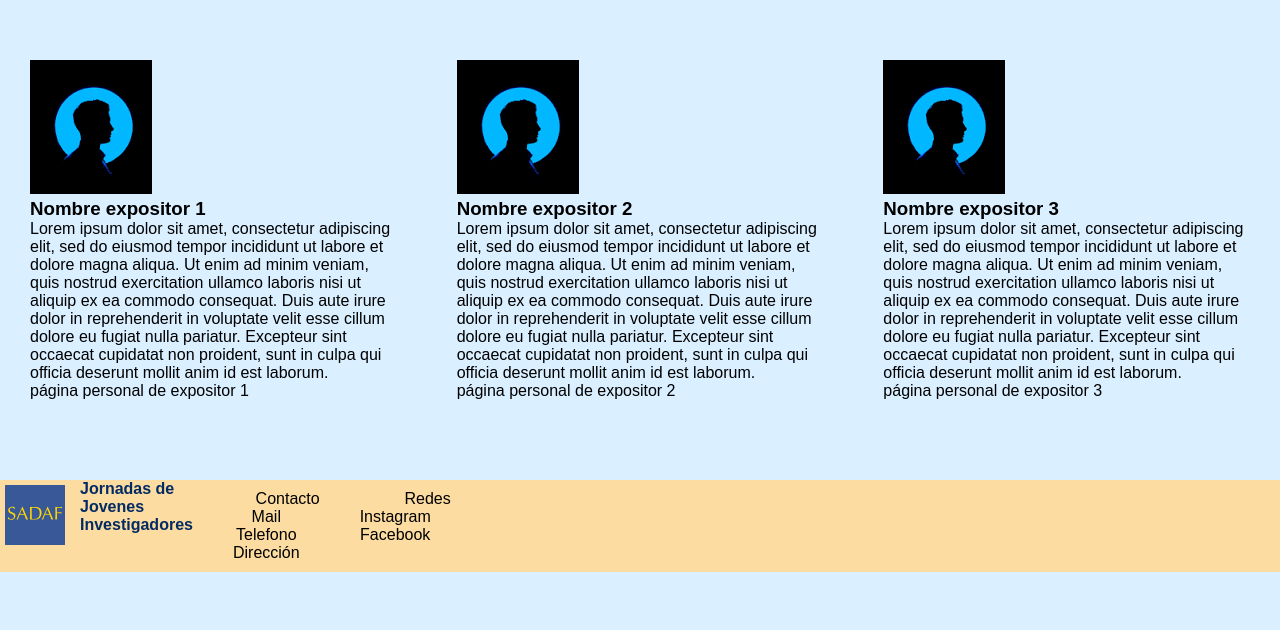
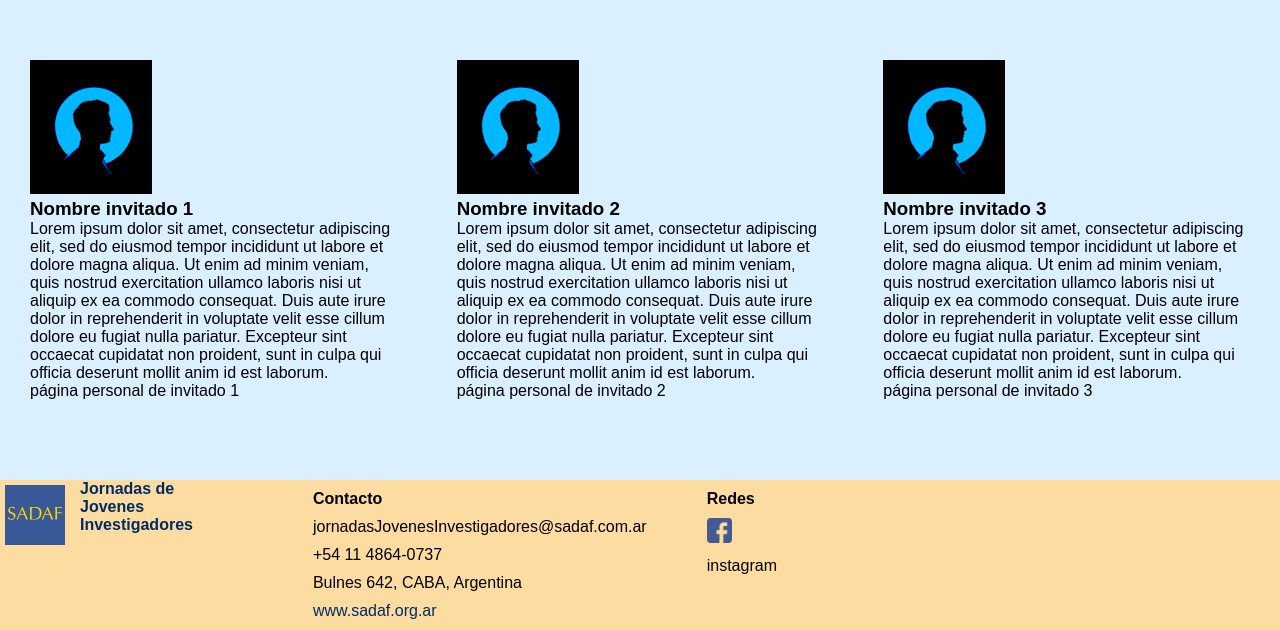
Before and after one commit to PaulaSand/JornadasDeJovenesInvestigadores, a plain HTML site: page index.html in a window 1280 px wide. Shown: the part 610-1240 px from the top of the page. Before the commit the page ends 1182 px from the top, so only its background shows below. Drawn offline with Linux system fonts and the light colour scheme.

Commit message:
Cambios menores

```diff
--- a/index.html
+++ b/index.html
@@ -50,12 +50,12 @@
           que se van a presentar)
           -->
         </div>
-        <div class="expositores">
-          <div class="expositor">
-            <div class="fotoExpositor"><img src="images/imagen-perfil-generica.png" alt=""></div>
-              <div class="expositorInfo">
+        <div class="invitados">
+          <div class="invitado">
+            <div class="fotoInvitado"><img src="images/imagen-perfil-generica.png" alt=""></div>
+              <div class="invitadoInfo">
 
-                <div class="nombre"><h3>Nombre expositor 1</h3></div>
+                <div class="nombre"><h3>Nombre invitado 1</h3></div>
                 <div class="resumenTema"><p>Lorem ipsum dolor sit amet, consectetur adipiscing
                   elit, sed do eiusmod tempor incididunt ut labore et dolore magna aliqua.
                   Ut enim ad minim veniam, quis nostrud exercitation ullamco laboris nisi ut
@@ -64,15 +64,15 @@
                   occaecat cupidatat non proident, sunt in culpa qui officia deserunt mollit
                   anim id est laborum.</p>
                 </div>
-                <div><a href="#">página personal de expositor 1</a></div>
+                <div><a href="#">página personal de invitado 1</a></div>
               </div>
           </div>
 
-          <div class="expositor">
-            <div class="fotoExpositor"><img src="images/imagen-perfil-generica.png" alt=""></div>
-              <div class="expositorInfo">
+          <div class="invitado">
+            <div class="fotoInvitado"><img src="images/imagen-perfil-generica.png" alt=""></div>
+              <div class="invitadoInfo">
 
-                <div class="nombre"> <h3>Nombre expositor 2</h3></div>
+                <div class="nombre"> <h3>Nombre invitado 2</h3></div>
                 <div class="resumenTema"><p>Lorem ipsum dolor sit amet, consectetur adipiscing
                   elit, sed do eiusmod tempor incididunt ut labore et dolore magna aliqua.
                   Ut enim ad minim veniam, quis nostrud exercitation ullamco laboris nisi ut
@@ -81,14 +81,14 @@
                   occaecat cupidatat non proident, sunt in culpa qui officia deserunt mollit
                   anim id est laborum.</p>
                 </div>
-                <div><a href="#">página personal de expositor 2</a></div>
+                <div><a href="#">página personal de invitado 2</a></div>
               </div>
           </div>
-          <div class="expositor">
-            <div class="fotoExpositor"><img src="images/imagen-perfil-generica.png" alt=""></div>
-              <div class="expositorInfo">
+          <div class="invitado">
+            <div class="fotoInvitado"><img src="images/imagen-perfil-generica.png" alt=""></div>
+              <div class="invitadoInfo">
 
-                <div class="nombre"> <h3>Nombre expositor 3</h3></div>
+                <div class="nombre"> <h3>Nombre invitado 3</h3></div>
                 <div class="resumenTema"><p>Lorem ipsum dolor sit amet, consectetur adipiscing
                   elit, sed do eiusmod tempor incididunt ut labore et dolore magna aliqua.
                   Ut enim ad minim veniam, quis nostrud exercitation ullamco laboris nisi ut
@@ -97,7 +97,7 @@
                   occaecat cupidatat non proident, sunt in culpa qui officia deserunt mollit
                   anim id est laborum.</p>
                 </div>
-                <div><a href="#">página personal de expositor 3</a></div>
+                <div><a href="#">página personal de invitado 3</a></div>
               </div>
           </div>
 
@@ -108,17 +108,19 @@
         <footer>
           <div class="logo"><img src="images/logoSADAF.svg" alt="BlogrLogo" ></div><!-- linquear a la pagina de sadaf-->
           <div class="subdivision2"> <p>Jornadas de</p> <p>Jovenes</p> <p>Investigadores</p></div><!-- reemplazar las "p" por un jpg que haga de logo-->
-          <ul>Contacto
-            <li>Mail</li>
-            <li>Telefono</li>
-            <li>Dirección</li>
-            <li></li>
-          </ul>
-          <ul>Redes
-            <li>Instagram</li>
-            <li>Facebook</li>
-
-          </ul>
+          <div class="contacto">
+            <ul>Contacto
+              <li>jornadasJovenesInvestigadores@sadaf.com.ar</li>
+              <li>+54 11 4864-0737</li>
+              <li>Bulnes 642, CABA, Argentina</li>
+              <li><a href="www.sadaf.org.ar">www.sadaf.org.ar</a></li>
+            </ul>
+            <ul>Redes
+              <li><a href="images/facebook.png" title="facebookIcon"><img  src="images/facebook.png" alt=""></a></li>
+              <li>instagram</li>
+              <!--<li><a href="#" title="instagramIcon"></a><img  src="images/instagram.png" alt=""></li> -->
+            </ul>
+          </div>
           <!-- Cliente pidió eliminar "consultas" de la barra del navegador y ponerlo en el footer-->
         </footer>
     </body>
--- a/style.css
+++ b/style.css
@@ -117,26 +117,26 @@ button {
   color: #032b63;
   font-size: 80px;
 }
-/*--------- expositores -----------*/
-.expositores{
+/*--------- invitados -----------*/
+.invitados{
   display: flex;
   align-items: center;
   margin-bottom: 50px;
 
 }
-.expositor{
+.invitado{
   /*display: flex;*/
   margin: 30px 30px;
 
 }
-.expositor .fotoExpositor{
+.invitado .fotoInvitado{
   justify-content: center; /* no funciona*/
 }
- .expositor .expositorInfo{
+ .invitado .invitadoInfo{
   max-width: 600px;
 
 }
-.expositor a{
+.invitado a{
   color:#000000;
 }
 
@@ -151,8 +151,30 @@ footer{
   font-weight: 900 ;
 
 }
+footer .contacto{
+  margin: 0px 80px;
+  display: flex;
+}
+footer .contacto :first-child{
+  /*margin-right: inherit;*/
+}
 footer ul {
-  text-align: right;
+  text-align: left;
   list-style: none;
   display: list-item;
+  font-weight: bold;
+
 }
+
+footer li{
+  margin-top: 10px;
+  text-align: left;
+  font-weight: normal;
+
+}
+footer li a{
+  color: #032b63;
+}
+footer li a img{
+  height: 25px;
+}
```
Also changed, not shown: images/facebook.png (added), images/instagram.png (added).
